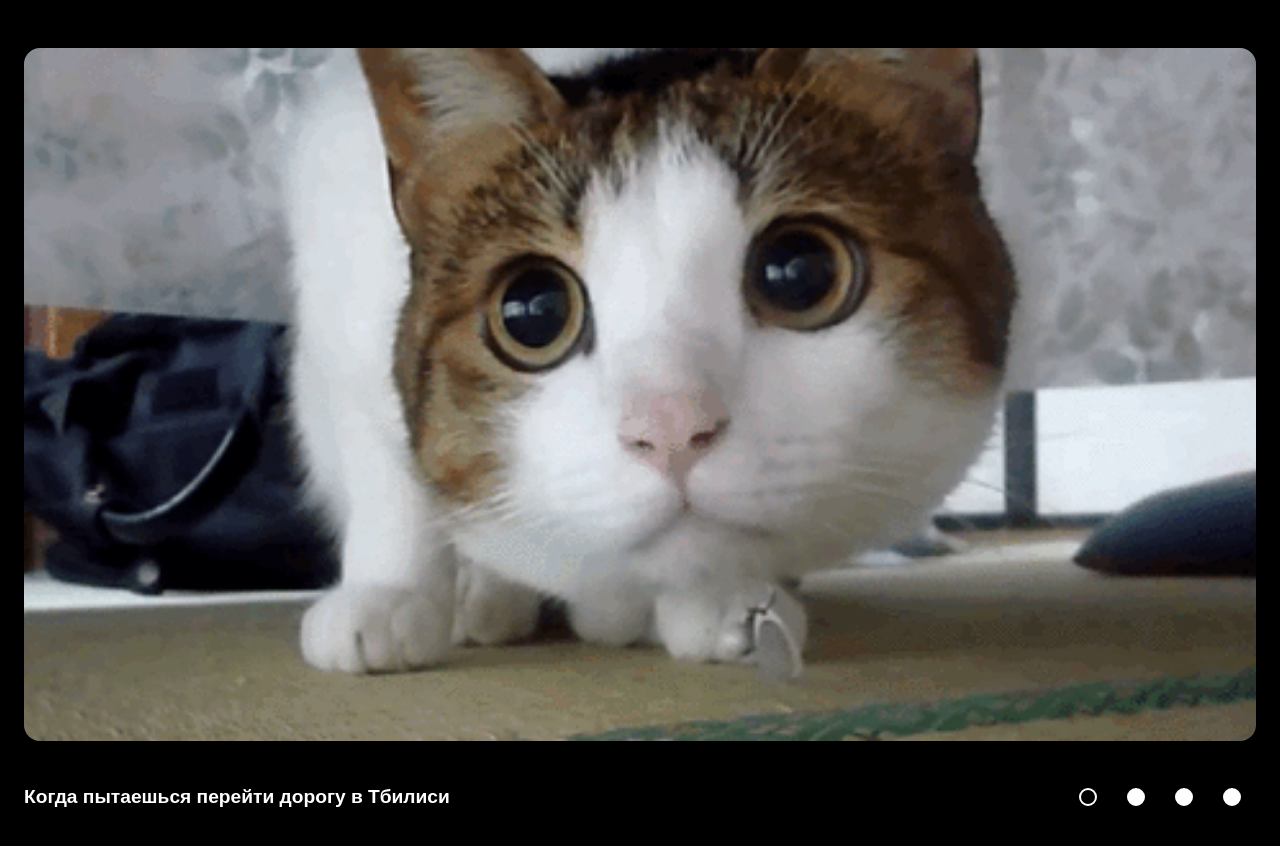
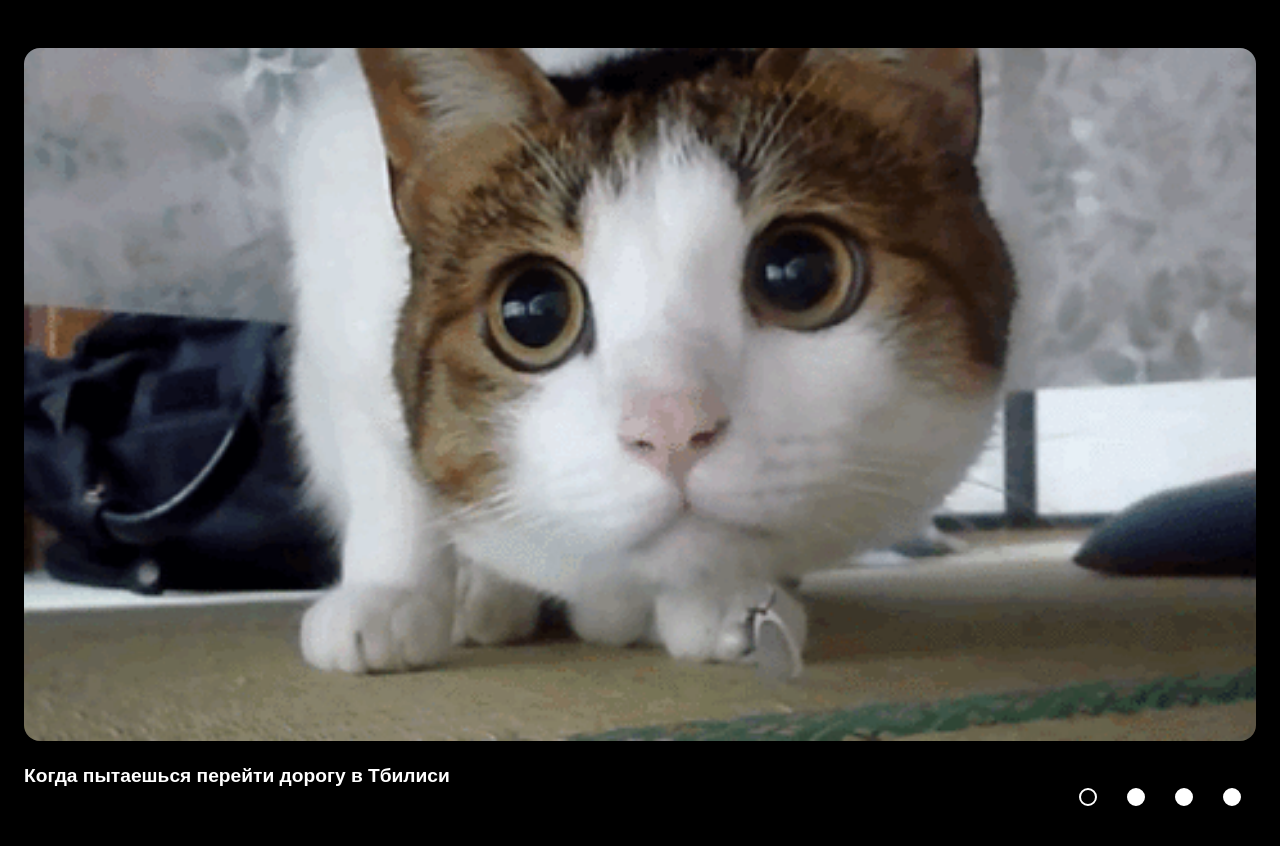
Before and after one commit to Elf-Ksenia/cssMemeSlider, a plain HTML site: page cssMemeSlider/index.html in a window 1280 px wide. Drawn offline with Linux system fonts and the light colour scheme.

Commit message:
fix: fix styles of the text description (Mon, May 16, 2022 10:35:36 AM)

```diff
--- a/cssMemeSlider/style.css
+++ b/cssMemeSlider/style.css
@@ -88,8 +88,7 @@ body {
 
 .slider-descriptions {
   height: 4em;
-  display: flex;
-  align-items: center;
+  display: block;
 }
 
 .slider-controls {
```
